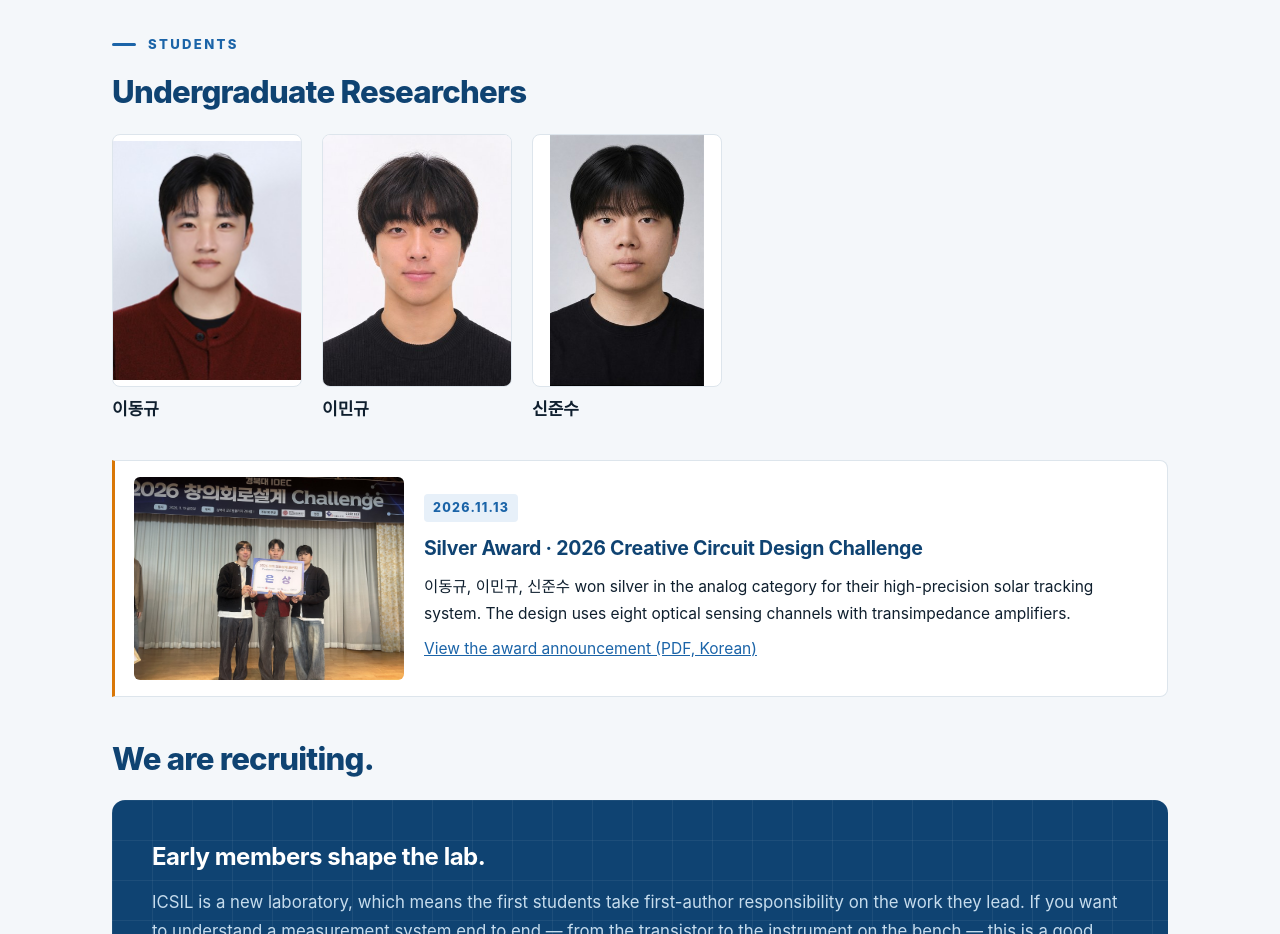
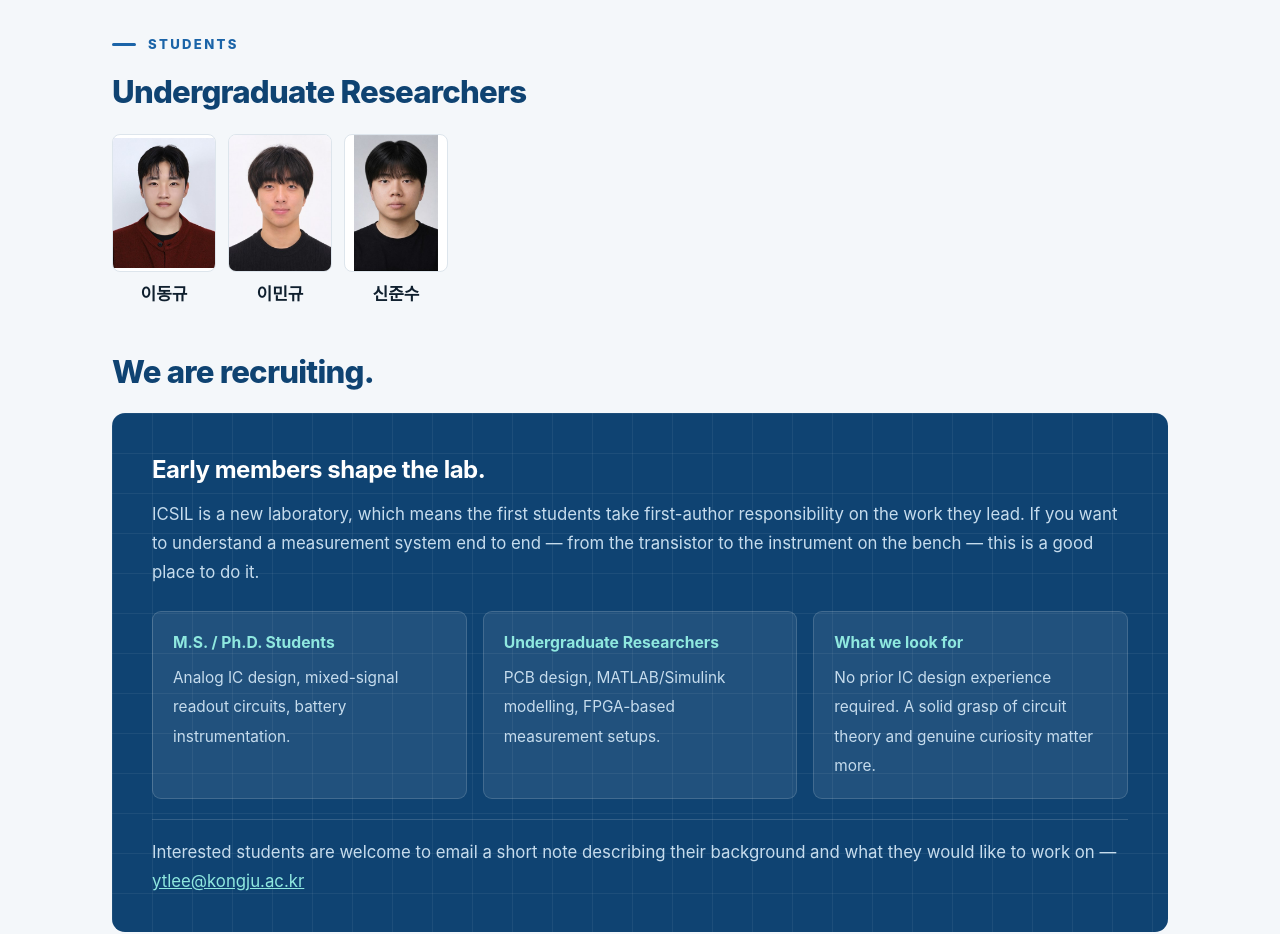
Before and after one commit to Yongtae-Lee/ICSIL, a plain HTML site: page people.html in a window 1280 px wide. Shown: the part 1180-2114 px from the top of the page. Drawn offline with Linux system fonts and the light colour scheme.

Commit message:
Add files via upload

```diff
--- a/people.html
+++ b/people.html
@@ -6,7 +6,7 @@
 <title>People — ICSIL</title>
 <meta name="description" content="ICSIL at Kongju National University designs low-power CMOS analog front-ends for sensor interfaces.">
 <link rel="icon" href="img/favicon.svg" type="image/svg+xml">
-<link rel="stylesheet" href="style.css">
+<link rel="stylesheet" href="style.css?v=portraits2">
 </head>
 <body>
 <nav>
@@ -100,15 +100,6 @@
       <figure><img src="img/mingyu.jpg" alt="" loading="lazy"><figcaption lang="ko">이민규</figcaption></figure>
       <figure><img src="img/junsu.jpg" alt="" loading="lazy"><figcaption lang="ko">신준수</figcaption></figure>
     </div>
-    <article id="student-award-2026" class="award student-award">
-      <img src="img/award-2026.jpg" alt="The three ICSIL students holding their silver award at the ceremony" loading="lazy">
-      <div>
-        <time class="newsdate" datetime="2026-11-13">2026.11.13</time>
-        <h3>Silver Award · 2026 Creative Circuit Design Challenge</h3>
-        <p><span lang="ko">이동규, 이민규, 신준수</span> won silver in the analog category for their high-precision solar tracking system. The design uses eight optical sensing channels with transimpedance amplifiers.</p>
-        <a href="award-2026.pdf">View the award announcement (PDF, Korean)</a>
-      </div>
-    </article>
     <p class="sechead">We are recruiting.</p>
     <div class="recruit">
       <h3>Early members shape the lab.</h3>
--- a/style.css
+++ b/style.css
@@ -237,11 +237,11 @@ footer .wrap{display:flex;justify-content:space-between;gap:18px;flex-wrap:wrap}
 
 .student-portraits {
   display: grid;
-  grid-template-columns: repeat(auto-fit, minmax(min(150px, 100%), 190px));
-  gap: 20px;
+  grid-template-columns: repeat(3, minmax(0, 104px));
+  gap: 12px;
   margin-bottom: 36px;
 }
-.student-portraits figure { margin: 0; }
+.student-portraits figure { margin: 0; text-align: center; }
 .student-portraits img {
   display: block;
   width: 100%;
@@ -252,8 +252,3 @@ footer .wrap{display:flex;justify-content:space-between;gap:18px;flex-wrap:wrap}
   border-radius: 8px;
 }
 .student-portraits figcaption { margin-top: 8px; font-weight: 700; }
-.student-award { display: flex; flex-wrap: wrap; align-items: center; gap: 20px; margin-bottom: 36px; }
-.student-award img { width: min(100%, 270px); height: auto; border-radius: 6px; }
-.student-award div { flex: 1 1 250px; }
-.student-award p { margin: 8px 0; }
-.student-award p span { color: inherit; font-size: inherit; }
```
Also changed, not shown: index.html (+4 -3 lines).
